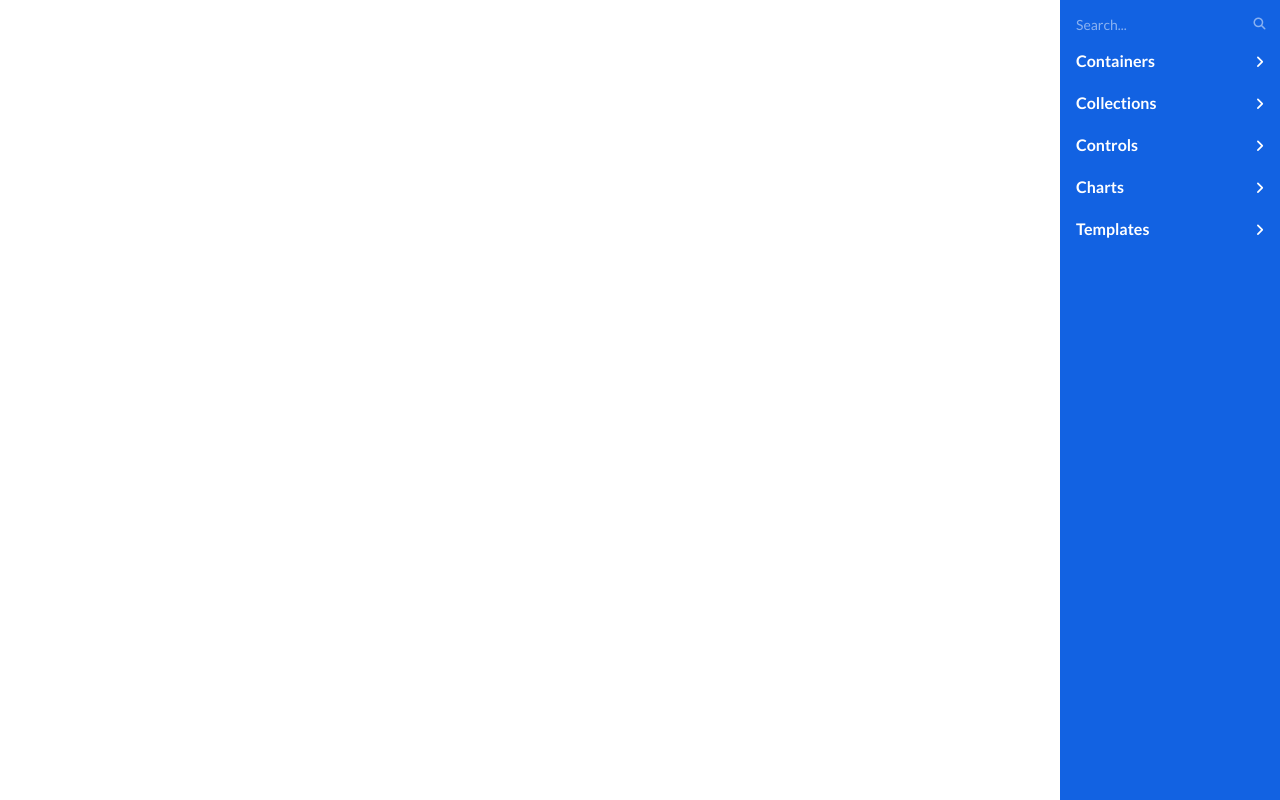
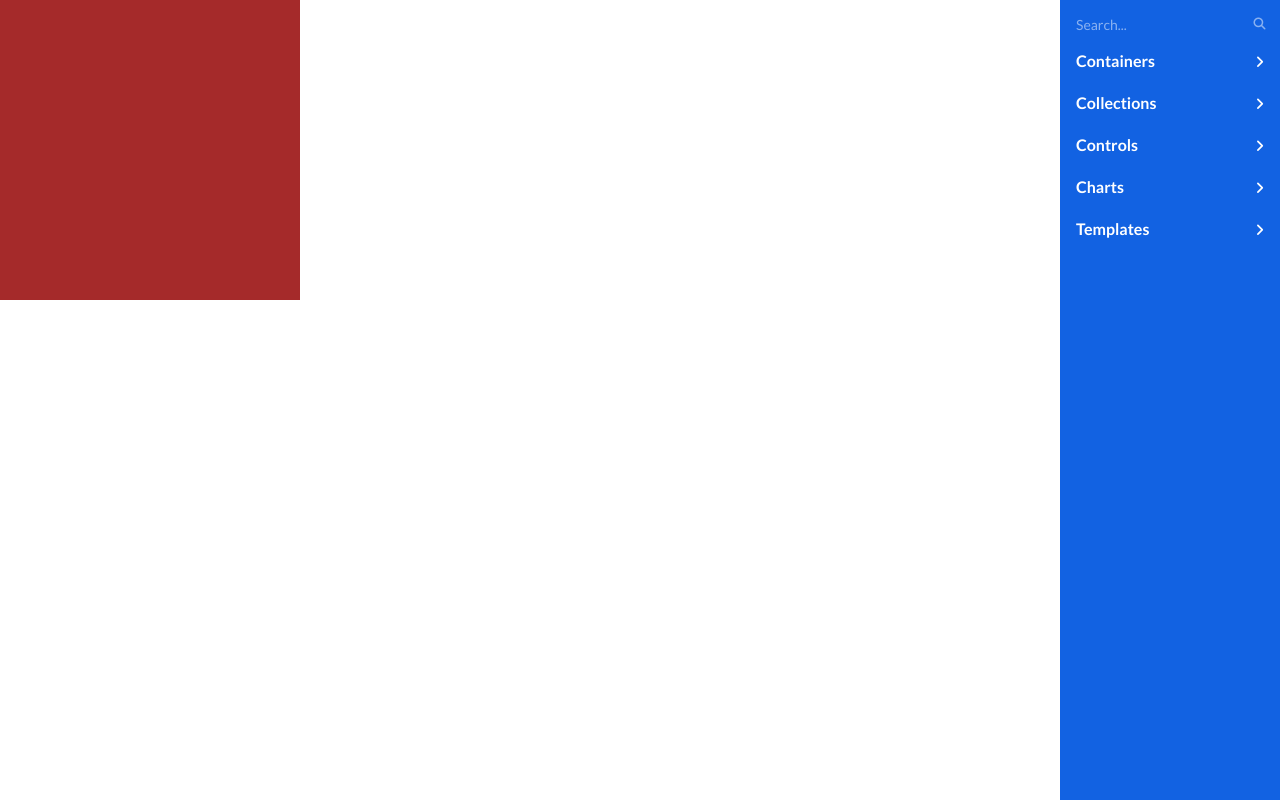
Before and after one commit to rzngnam1402/wf-designer, a React (Create React App) app: page / in a window 1280 px wide. Built offline with nearby package versions, Linux system fonts and the light colour scheme.

Commit message:
Start create DropZone

```diff
--- /dev/null
+++ b/src/components/form_builder/DragAndDrop.js
@@ -0,0 +1,23 @@
+
+import ReactDOM from 'react-dom/client';
+
+
+
+
+export const handleDragStart = (e, id, element) => {
+    console.log('Drag start here 1');
+}
+
+export const handleDragOver = (e) => {
+    // e.preventDefault();
+    console.log('Drag over here');
+    return true;
+}
+
+export const handleDragEnd = (e) => {
+    console.log('Drag end here');
+}
+
+export const handleDrop = (e) => {
+    console.log(`Drop here`);
+}
--- /dev/null
+++ b/src/components/form_builder/dropZone.css
@@ -0,0 +1,24 @@
+.dropZone {
+    width: 300px;
+    height: 300px;
+}
+
+.notDrag {
+    background-color: brown;
+}
+
+.dragStart {
+    background-color: aqua;
+}
+
+.dragOver {
+    background-color: blueviolet;
+}
+
+.dragEnd {
+    background-color: chartreuse;
+}
+
+.drop {
+    background-color: black;
+}
--- /dev/null
+++ b/src/components/form_builder/dropZone.js
@@ -0,0 +1,30 @@
+import { useState } from 'react'
+
+
+import './dropZone.css'
+import { handleDragOver, handleDrop } from './DragAndDrop'
+
+
+function DropZone() {
+    const [checkDrop, setCheckDrop] = useState('')
+    const [checkOver, setCheckOver] = useState('')
+
+    return (
+        <div
+            className={'dropZone notDrag'}
+            onDragOver={(e) => {
+                handleDragOver(e)
+                setCheckOver(e.target)
+            }}
+            onDrop={(e) => {
+                handleDrop(e)
+                setCheckDrop(e.target)
+            }}
+            onDragLeave={() => { setCheckOver('') }}
+        >
+            {(checkDrop === checkOver) ? console.log('Dung roi') : console.log('Sai roi')}
+        </div>
+    )
+}
+
+export default DropZone
--- a/src/components/form_builder/formBuilder.css
+++ b/src/components/form_builder/formBuilder.css
@@ -0,0 +1,5 @@
+.FormBuilderContainer {
+    user-select: none;
+    display: flex;
+    justify-content: space-between;
+}
--- a/src/components/form_builder/formBuilder.js
+++ b/src/components/form_builder/formBuilder.js
@@ -1,10 +1,15 @@
 import './formBuilder.css'
+import FormBuilderContent from './formBuilderContent'
 import ToolBox from './toolBox'
 
 
 function FormBuilder() {
     return (
-        <ToolBox />
+        <div className='FormBuilderContainer'>
+            <FormBuilderContent />
+            <ToolBox />
+            {/* {console.log('Re-render')} */}
+        </div>
     )
 }
 
--- /dev/null
+++ b/src/components/form_builder/formBuilderContent.js
@@ -0,0 +1,14 @@
+import DropZone from "./dropZone"
+import './formBuilderContent.css'
+
+function FormBuilderContent() {
+    return (
+        <>
+            <DropZone />
+        </>
+    )
+}
+
+
+
+export default FormBuilderContent
--- a/src/components/form_builder/toolBoxItem.js
+++ b/src/components/form_builder/toolBoxItem.js
@@ -1,3 +1,4 @@
+import { handleDragEnd, handleDragStart } from "./DragAndDrop";
 
 function ToolBoxItem({ listItem }) {
     console.log(listItem);
@@ -5,7 +6,16 @@ function ToolBoxItem({ listItem }) {
         <>
             {
                 listItem.map((item) => {
-                    return < li key={item.id} className="toolBox_item" > {item.content}</li>
+                    return (
+                        < li
+                            key={item.id}
+                            className="toolBox_item"
+                            draggable
+                            onDragStart={(e) => (handleDragStart(e, item.id))}
+                            onDragEnd={(e) => (handleDragEnd(e))}
+                        > {item.content}</li>
+                    )
+
                 })
 
             }
```
Also changed, not shown: src/components/form_builder/formBuilderContent.css (added).
